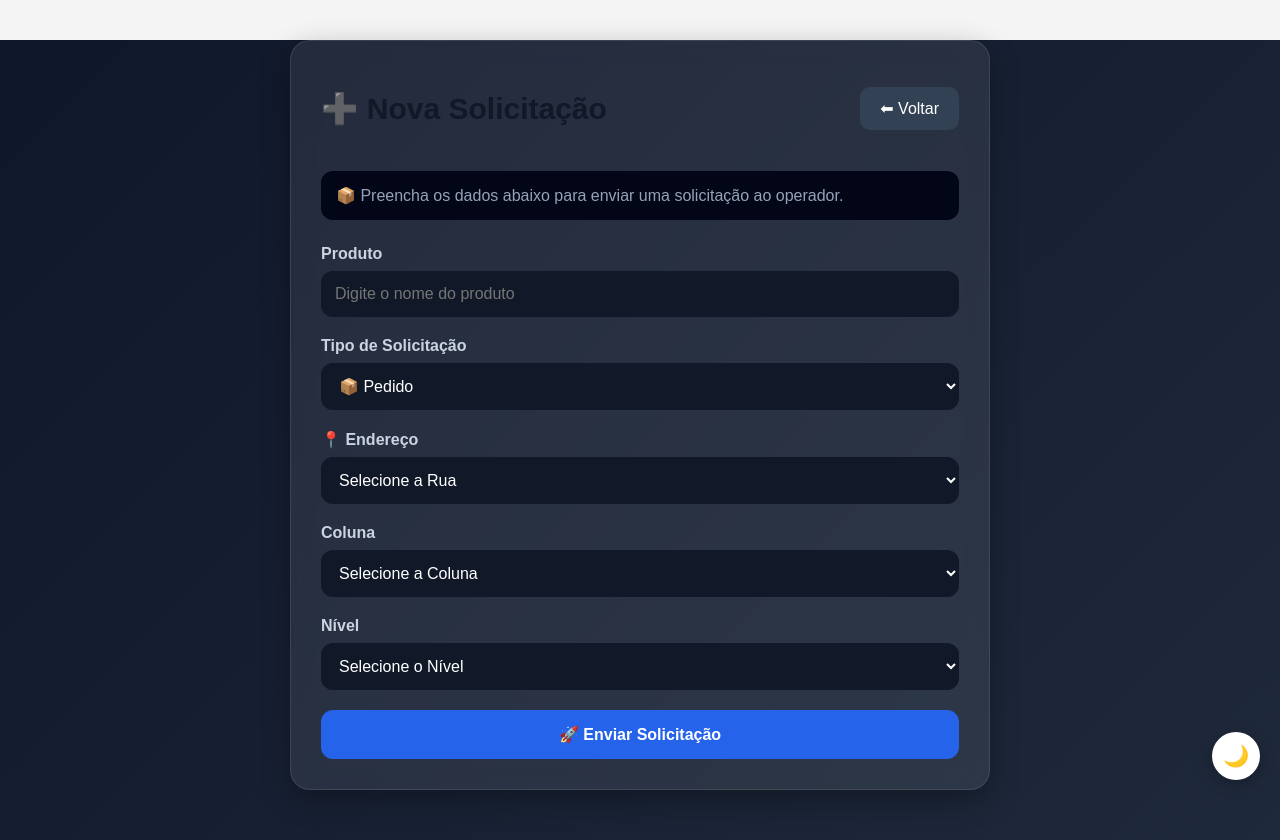
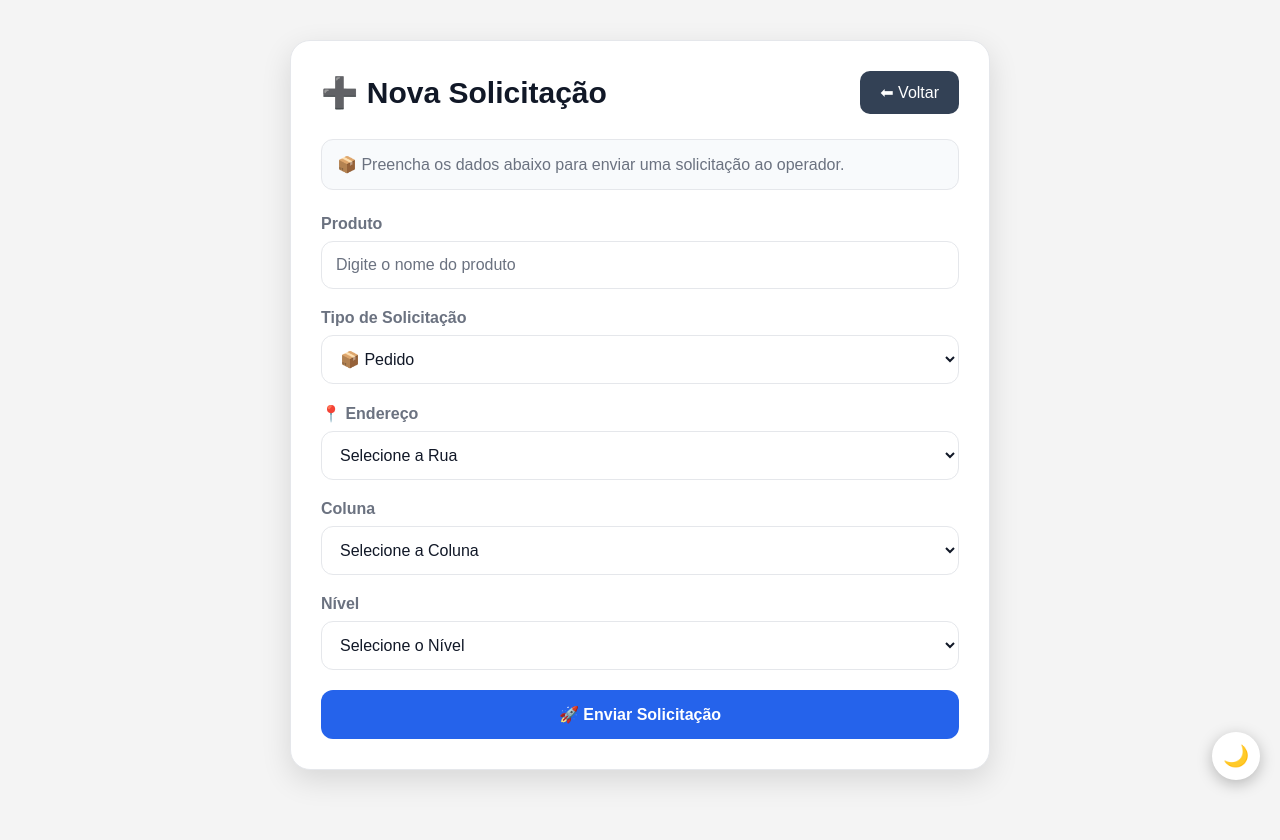
Before and after one commit to Guilherme20266/estoque-system, a Flask app: page /nova-solicitacao in a window 1280 px wide. Run offline with Flask 3, Linux system fonts and the light colour scheme; the visitor is signed in with stand-in values (Sample User, id 1); parts of the project's set-up code (start-up, migrations or seed data) failed here and were passed over.

Commit message:
Update nova_solicitacao.html

```diff
--- a/templates/nova_solicitacao.html
+++ b/templates/nova_solicitacao.html
@@ -4,27 +4,54 @@
 
 {% block style %}
 
+html{
+    min-height:100%;
+    background:var(--bg) !important;
+}
+
 body{
     font-family:Arial,sans-serif;
     margin:0;
     min-height:100vh;
-    background:linear-gradient(135deg,#0f172a,#1e293b);
-    color:white;
+    padding:0;
+    box-sizing:border-box;
+    background:var(--bg) !important;
+    color:var(--text);
+    transition:
+        background-color .25s ease,
+        color .25s ease;
 }
 
 .container{
     width:90%;
     max-width:700px;
     margin:40px auto;
+    background:transparent !important;
+    color:var(--text);
+}
+
+body.dark-mode .container{
+    background:transparent !important;
+    color:var(--text) !important;
 }
 
 .card{
-    background:rgba(255,255,255,.08);
-    backdrop-filter:blur(12px);
+    background:var(--surface);
+    color:var(--text);
+    border:1px solid var(--border);
     border-radius:20px;
     padding:30px;
-    box-shadow:0 10px 30px rgba(0,0,0,.3);
-    border:1px solid rgba(255,255,255,.1);
+    box-shadow:0 10px 30px rgba(0,0,0,.12);
+    transition:
+        background-color .25s ease,
+        color .25s ease,
+        border-color .25s ease;
+}
+
+body.dark-mode .card{
+    background:var(--surface) !important;
+    color:var(--text) !important;
+    border-color:var(--border) !important;
 }
 
 .header{
@@ -36,6 +63,8 @@ body{
 
 .header h1{
     font-size:30px;
+    color:var(--text);
+    margin:0;
 }
 
 .btn-voltar{
@@ -54,7 +83,7 @@ body{
 label{
     display:block;
     margin-bottom:8px;
-    color:#cbd5e1;
+    color:var(--text-secondary);
     font-weight:bold;
 }
 
@@ -63,18 +92,23 @@ select,
 textarea{
     width:100%;
     padding:14px;
-    border:none;
+    border:1px solid var(--border);
     outline:none;
     border-radius:12px;
-    background:#111827;
-    color:white;
+    background:var(--input-bg);
+    color:var(--input-text);
     font-size:16px;
     box-sizing:border-box;
     margin-bottom:20px;
+    transition:
+        background-color .25s ease,
+        color .25s ease,
+        border-color .25s ease;
 }
 
-textarea{
-    resize:none;
+input::placeholder,
+textarea::placeholder{
+    color:var(--text-secondary);
 }
 
 input:focus,
@@ -102,11 +136,16 @@ button:hover{
 }
 
 .info{
-    background:#020617;
+    background:var(--surface-secondary);
+    color:var(--text-secondary);
     padding:15px;
     border-radius:12px;
     margin-bottom:25px;
-    color:#94a3b8;
+    border:1px solid var(--border);
+    transition:
+        background-color .25s ease,
+        color .25s ease,
+        border-color .25s ease;
 }
 
 @media(max-width:600px){
```
